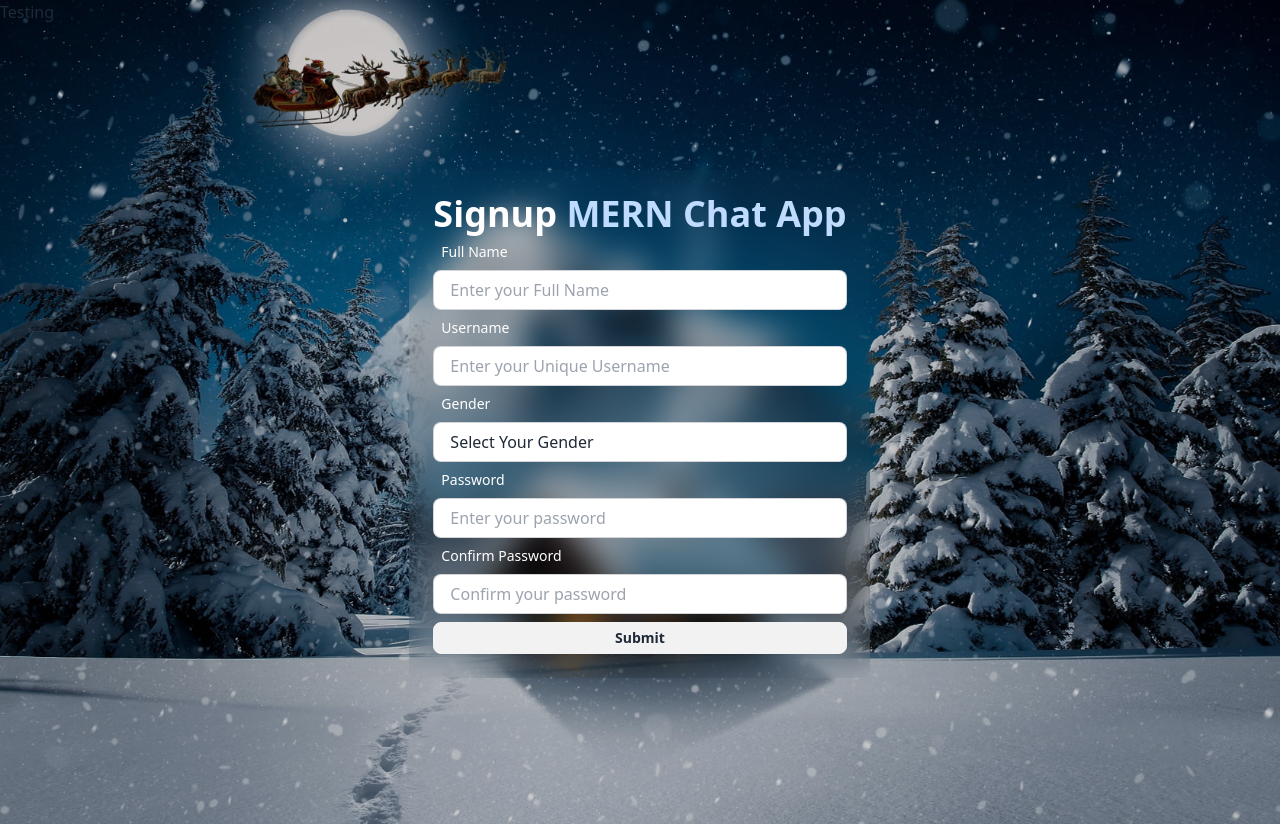
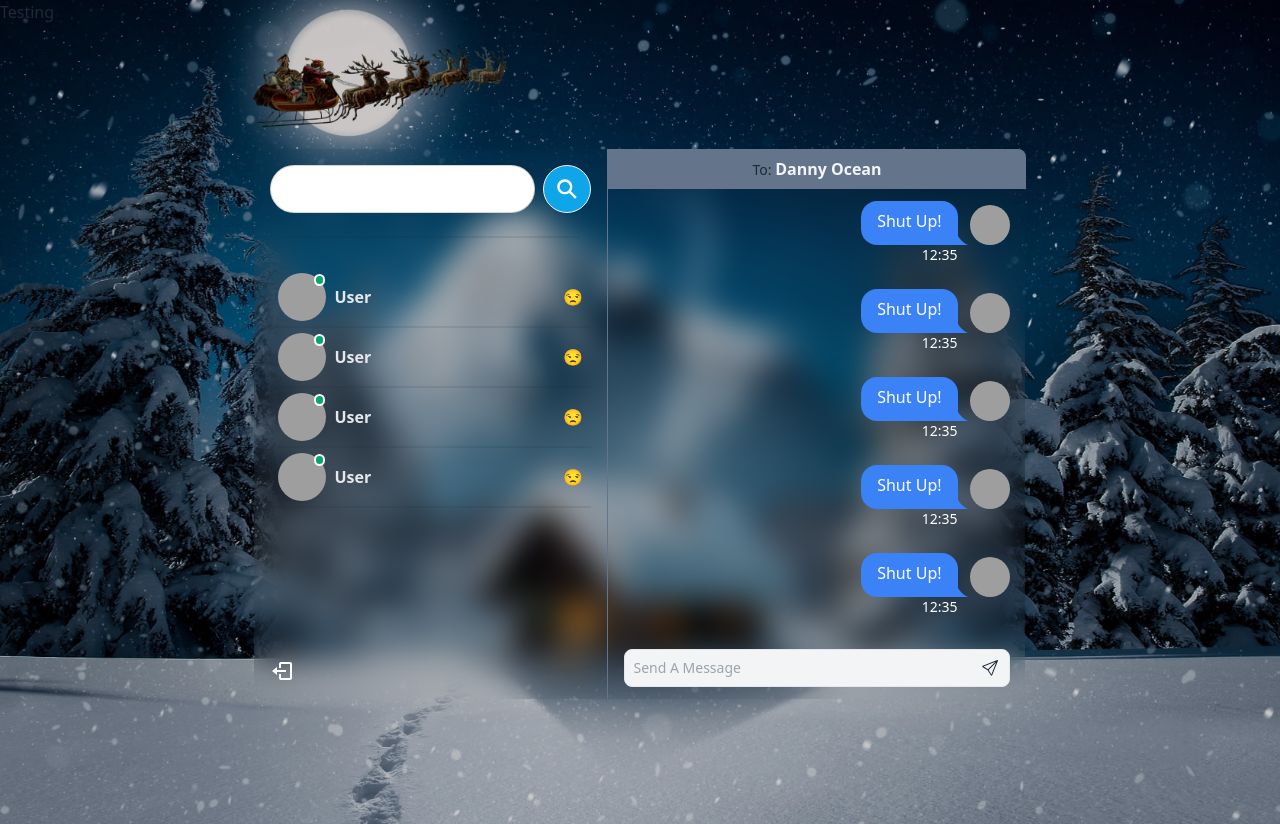
Before and after one commit to usman-s-mahmood/MERN-Chat-App, a React (Vite) app in the folder frontend/: page / in a window 1280 px wide. Built offline with nearby package versions, Linux system fonts and the light colour scheme; grey boxes are pictures that could not be loaded.

Commit message:
completed working on initial layout for homepage

```diff
--- a/frontend/src/App.jsx
+++ b/frontend/src/App.jsx
@@ -1,4 +1,5 @@
 // import './index.css'
+import Home from './pages/home/home.jsx';
 import Login from './pages/login/Login.jsx';
 import Signup from './pages/signup/Signup.jsx';
 const App = () => {
@@ -7,7 +8,7 @@
     <>
     <h1>Testing </h1>
     <div className="p-4 h-screen flex items-center justify-center">
-      <Signup />
+      <Home />
     </div>
     </>
   );
--- /dev/null
+++ b/frontend/src/components/messages/Message.jsx
@@ -0,0 +1,18 @@
+import React from 'react'
+
+const Message = () => {
+  return (
+    <div className='chat chat-end mb-4'>
+        <div className="chat-image avatar">
+            <div className="w-10 rounded-full">
+                <img src="https://avatar.iran.liara.run/public/33" alt="User Profile Picture" />
+            </div>
+        </div>
+
+        <div className="chat-bubble text-white bg-blue-500">Shut Up!</div>
+        <div className="chat-footer text-white flex gap-1 items-center">12:35</div>
+    </div>
+  )
+}
+
+export default Message;
--- /dev/null
+++ b/frontend/src/components/messages/MessageContainer.jsx
@@ -0,0 +1,23 @@
+
+import React from 'react'
+import Messages from './Messages';
+import MessageInput from './MessageInput';
+
+
+const MessageContainer = () => {
+  return (
+    <div className='md:min-w[450px] flex flex-col'>
+      {/* Header */}
+      <div className="bg-slate-500 px-36 py-2 mb-2">
+      <span className="label-text">To: </span> <span className="text-gray-100 font-bold">Danny Ocean</span>
+      </div>
+
+      <Messages />
+
+      <MessageInput />
+
+    </div>
+  )
+}
+
+export default MessageContainer;
--- /dev/null
+++ b/frontend/src/components/messages/MessageInput.jsx
@@ -0,0 +1,18 @@
+
+import React from 'react'
+import {BsSend} from 'react-icons/bs'
+
+const MessageInput = () => {
+  return (
+    <>
+    <form action="" className='px-4 my-3'>
+    <div className="w-full relative">
+        <input type="text" className="border text-sm rounded-lg block w-full p-2 5 bg-gray-100 border-gray text-dark" placeholder='Send A Message' />
+        <button className="absolute inset-y-0 end-0 flex items-center pe-3 "><BsSend/></button>
+    </div>
+    </form>
+    </>
+  )
+}
+
+export default MessageInput;
--- /dev/null
+++ b/frontend/src/components/messages/Messages.jsx
@@ -0,0 +1,23 @@
+
+import React from 'react'
+import Message from './Message';
+
+const Messages = () => {
+  return (
+    <div className='px-4 flex-1 overflow-auto'>
+          {/* Message */}
+          <Message />
+          <Message />
+          <Message />
+          <Message />
+          <Message />
+          <Message />
+          <Message />
+          <Message />
+          <Message />
+          <Message />
+    </div>
+  )
+}
+
+export default Messages;
--- /dev/null
+++ b/frontend/src/components/sidebar/Conversation.jsx
@@ -0,0 +1,26 @@
+
+import React from 'react'
+
+const Conversation = () => {
+  return (
+    <>
+    <div className='flex gap-2 items-center hover:bg-sky-500 rounded p-2 py-1 cursor-pointer'>
+      <div className="avatar online">
+        <div className="w-12 rounded-full">
+            <img src="https://avatar.iran.liara.run/public/33" alt="User Avatar" />
+        </div>
+      </div>
+
+      <div className="flex flex-col flex-1">
+        <div className='flex gap-3 justify-between'>
+            <p className='font-bold text-gray-200'>User</p>
+            <span>😒</span>
+        </div>
+      </div>
+    </div>
+    <div className="divider my-0 py-0 h-1"></div>
+    </>
+  );
+}
+
+export default Conversation;
--- /dev/null
+++ b/frontend/src/components/sidebar/Conversations.jsx
@@ -0,0 +1,16 @@
+
+import React from 'react'
+import Conversation from './Conversation';
+
+const Conversations = () => {
+  return (
+    <div className='py-2 flex flex-col overflow-auto'>
+      <Conversation />
+      <Conversation />
+      <Conversation />
+      <Conversation />
+    </div>
+  );
+}
+
+export default Conversations;
--- /dev/null
+++ b/frontend/src/components/sidebar/LogoutButton.jsx
@@ -0,0 +1,13 @@
+
+import React from 'react';
+import {BiLogOut} from 'react-icons/bi';
+
+const LogoutButton = () => {
+  return (
+    <div className='mt-auto'>
+      <BiLogOut className='w-6 h-6 text-white cursor-pointer' />
+    </div>
+  );
+}
+
+export default LogoutButton;
--- /dev/null
+++ b/frontend/src/components/sidebar/SearchInput.jsx
@@ -0,0 +1,17 @@
+
+import React from 'react'
+import {IoSearchSharp} from 'react-icons/io5';
+
+const SearchInput = () => {
+  return (
+    <>
+    <form action="" className="flex items-center gap-2">
+        <input type="text" className="input input-bordered rounded-full" />
+
+        <button className="btn btn-circle bg-sky-500 text-white" type='submit'><IoSearchSharp className='w-6 h-6 outline-none' /></button>
+    </form>
+    </>
+  );
+}
+
+export default SearchInput;
--- /dev/null
+++ b/frontend/src/components/sidebar/Sidebar.jsx
@@ -0,0 +1,18 @@
+
+import React from 'react'
+import SearchInput from './SearchInput';
+import Conversations from './Conversations';
+import LogoutButton from './LogoutButton';
+
+const Sidebar = () => {
+  return (
+    <div className='border-r border-slate-500 p-4 flex flex-col'>
+      <SearchInput />
+      <div className="divider px-3"></div>
+      <Conversations />
+      <LogoutButton />
+    </div>
+  );
+}
+
+export default Sidebar;
--- a/frontend/src/pages/home/Home.jsx
+++ b/frontend/src/pages/home/Home.jsx
@@ -1,9 +1,12 @@
 import React from 'react'
+import Sidebar from '../../components/sidebar/Sidebar'
+import MessageContainer from '../../components/messages/MessageContainer'
 
 const Home = () => {
   return (
-    <div>
-
+    <div className='flex sm:h-[450px] md:h-[550px] rounded-lg overflow-hidden bg-gray-400 bg-clip-padding backdrop-filter backdrop-blur-lg bg-opacity-0'>
+      <Sidebar />
+      <MessageContainer />
     </div>
   )
 }
```
